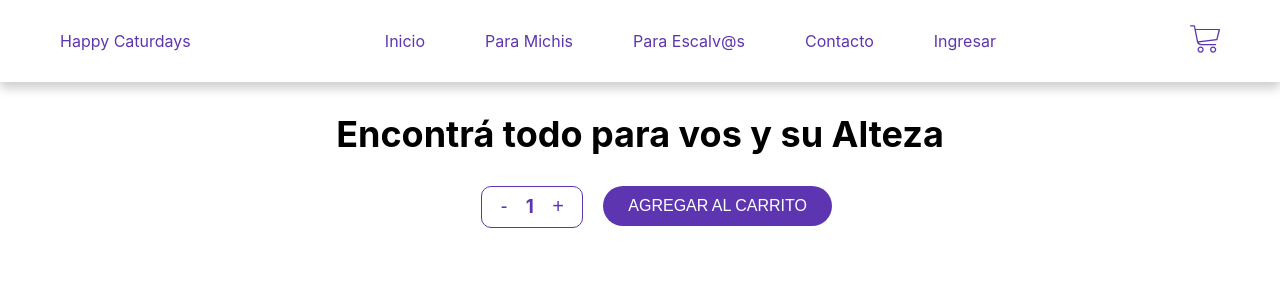
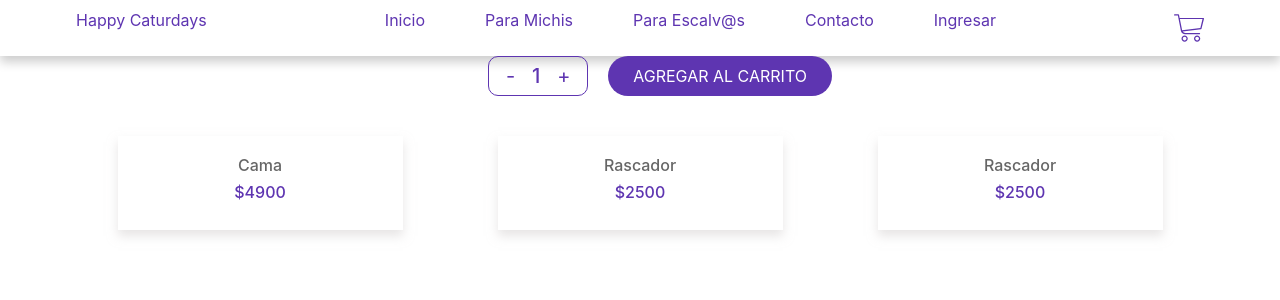
Before and after one commit to helen11n/happy-caturdays-deleo, a React (Create React App) app: page / in a window 1280 px wide. Shown: the top 300 px of the page. Built offline with nearby package versions, Linux system fonts and the light colour scheme.

Commit message:
desafio 5 ItemList MAP y promises

```diff
--- a/package.json
+++ b/package.json
@@ -7,6 +7,7 @@
     "@testing-library/jest-dom": "^5.11.10",
     "@testing-library/react": "^11.2.6",
     "@testing-library/user-event": "^12.8.3",
+    "bootstrap": "^4.6.0",
     "node-sass": "^5.0.0",
     "react": "^17.0.2",
     "react-dom": "^17.0.2",
--- a/src/App.js
+++ b/src/App.js
@@ -1,7 +1,10 @@
 import "./App.scss"
+import "bootstrap/dist/css/bootstrap.min.css"
+
 import { Navbar } from "./components/Navbar"
 import { ItemListContainer } from "./components/ItemListContainer"
-import { ItemCount } from "./components/ItemCount";
+import { ItemCount } from "./components/ItemCount"
+import { ItemList } from "./components/ItemList"
 
 function App() {
    const navigationMenu = [
@@ -12,15 +15,18 @@ function App() {
     "Ingresar"
   ]
 
-  const mensajeHome = "Encontrá todo para vos y su Alteza";
+
   return (
     <>
       <div>
         <Navbar navigationMenu={navigationMenu} />
       </div>
-      <ItemListContainer mensajeHome={mensajeHome} />
+
       <div>
         <ItemCount />
+      </div>
+      <div>
+        <ItemList />
       </div>
     </>
   );
--- a/src/App.scss
+++ b/src/App.scss
@@ -50,6 +50,13 @@ nav a {
 .container-products {
   display: flex;
   justify-content: center;
+
+}
+
+.products-row {
+  display: flex;
+  justify-content: space-around;
+  margin: 30px 0;
 }
 
 .title-home {
@@ -82,6 +89,10 @@ nav a {
     font-size: 1.25rem;
     color:  $violeta;
   }
+
+  h5 {
+    margin: 0;
+  }
 }
 
 .addToCart {
@@ -100,3 +111,27 @@ nav a {
 
  }
 }
+
+
+/* product list */
+ .product-card {
+   display: flex;
+   flex-direction: column;
+   padding: 20px 25px;
+   width: 30%;
+   margin: 10px;
+   box-shadow: 0 6px 10px 0 rgba(207,203,203, 0.5);
+
+ }
+
+ .card-content {
+    flex: 1 1 auto;
+    text-align: center;
+   .name-card {
+    color: #666666;
+  }
+
+  .price-card {
+   color: $violeta;
+ }
+ }
--- a/src/components/ItemCount.js
+++ b/src/components/ItemCount.js
@@ -18,7 +18,7 @@ export const ItemCount = () => {
       <div className="container-addItems">
         <div className="counter">
           <button onClick={removeItem}>-</button>
-          <h3> {count} </h3>
+          <h5> {count} </h5>
           <button onClick={addItem}>+</button>
         </div>
         <div className="addToCart">
--- /dev/null
+++ b/src/components/ItemList.js
@@ -0,0 +1,59 @@
+import React, { useEffect, useState } from "react";
+
+
+export const ItemList = () => {
+  const [products, setProducts] = useState([]);
+
+  const catProducts = [
+    {
+      name: "Cama",
+      description: "Para que la use cuando no quiere usar la del esclavx",
+      price: "4900"
+    },
+    {
+      name: "Rascador",
+      description: "Se usará cuando no queden muebles por rayar",
+      price: "2500"
+    },
+    {
+        name: "Rascador",
+        description: "Se usará cuando no queden muebles por rayar",
+        price: "2500"
+      }
+  ]
+
+
+  useEffect( ()=> {
+  const getProducts = new Promise((resolve, reject) => {
+
+    setTimeout(() => {
+
+      resolve(catProducts)
+    }, 2000)
+  })
+
+  getProducts.then((product) => {
+    setProducts(product)
+  })
+},[]  )
+
+
+  return (
+    <>
+      <div className="container">
+        <div className="row row-cols-4 products-row">
+             {products.map((product) => (
+                    <div className="product-card">
+                        <div className="card-content">
+                            <h6 className="name-card">{product.name}</h6>
+                            <h6 className="price-card">${product.price}</h6>
+                        </div>
+                    </div>
+
+            ))}
+
+        </div>
+      </div>
+    </>
+  )
+}
--- a/src/components/ItemListContainer.js
+++ b/src/components/ItemListContainer.js
@@ -1,9 +1,9 @@
-const ItemListContainer = (greeting) => {
+import { ItemList } from "./ItemList";
+
+const ItemListContainer = () => {
   return (
     <section className="container-products">
-      <div className="title-home">
-        <h1>{greeting.mensajeHome}</h1>
-      </div>
+      <ItemList />
     </section>
   )
 }
```
Also changed, not shown: src/components/Item.js (added), 1 other file (tests, documents, lock files or other folders).
